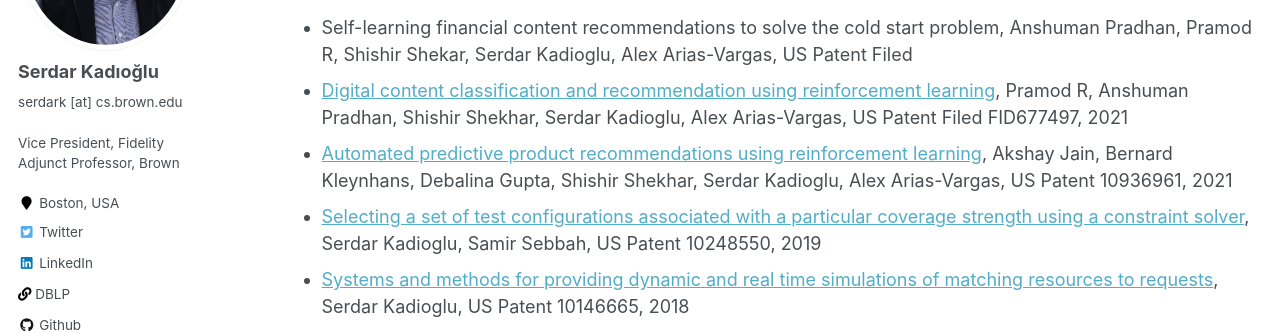
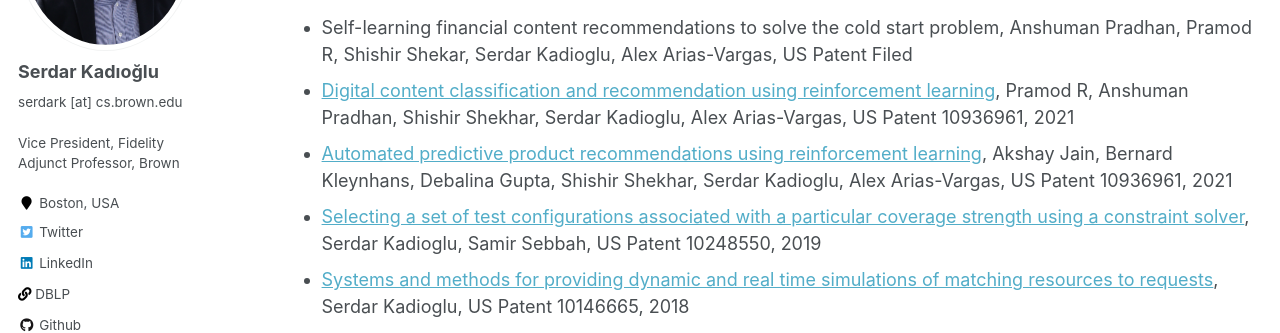
Before and after one commit to skadio/skadio.github.io, a Jekyll site: the page built from _pages/publications.md, in a window 1280 px wide and 900 px high, scrolled down 2689 px. Shown: the part 180-513 px from the top of the window. Built offline with Jekyll 4.4.1, drawn with Linux system fonts in a browser that asks for light colours.

Commit message:
Update publications.md

```diff
--- a/_pages/publications.md
+++ b/_pages/publications.md
@@ -60,7 +60,7 @@ author_profile: true
 * Clickstream Activity Featurization with Time-Decayed Aggregate Embeddings, Emily Strong, Serdar Kadioglu, US Patent Filed
 * Self-learning financial content recommendations to solve the cold start problem, Anshuman Pradhan, Pramod R, Shishir Shekar, Serdar Kadioglu, Alex Arias-Vargas, US Patent Filed
 * [Digital content classification and recommendation using reinforcement learning](https://patentimages.storage.googleapis.com/be/b5/40/0e6badc27969a6/US10936961.pdf), Pramod R,
-  Anshuman Pradhan, Shishir Shekhar, Serdar Kadioglu, Alex Arias-Vargas, US Patent Filed FID677497, 2021
+  Anshuman Pradhan, Shishir Shekhar, Serdar Kadioglu, Alex Arias-Vargas, US Patent 10936961, 2021
 * [Automated predictive product recommendations using reinforcement learning](https://patentimages.storage.googleapis.com/be/b5/40/0e6badc27969a6/US10936961.pdf), Akshay Jain, Bernard Kleynhans, Debalina Gupta, Shishir Shekhar, Serdar Kadioglu, Alex Arias-Vargas, US Patent 10936961, 2021
 * [Selecting a set of test configurations associated with a particular coverage strength using a constraint solver](https://patentimages.storage.googleapis.com/fb/54/22/796b7130833b04/US10248550.pdf), Serdar Kadioglu, Samir Sebbah, US Patent 10248550, 2019
 * [Systems and methods for providing dynamic and real time simulations of matching resources to requests](http://patft.uspto.gov/netacgi/nph-Parser?Sect1=PTO2&Sect2=HITOFF&u=%2Fnetahtml%2FPTO%2Fsearch-adv.htm&r=1&p=1&f=G&l=50&d=PTXT&S1=10146665.PN.&OS=PN/10146665&RS=PN/10146665), Serdar Kadioglu, US Patent 10146665, 2018
```
